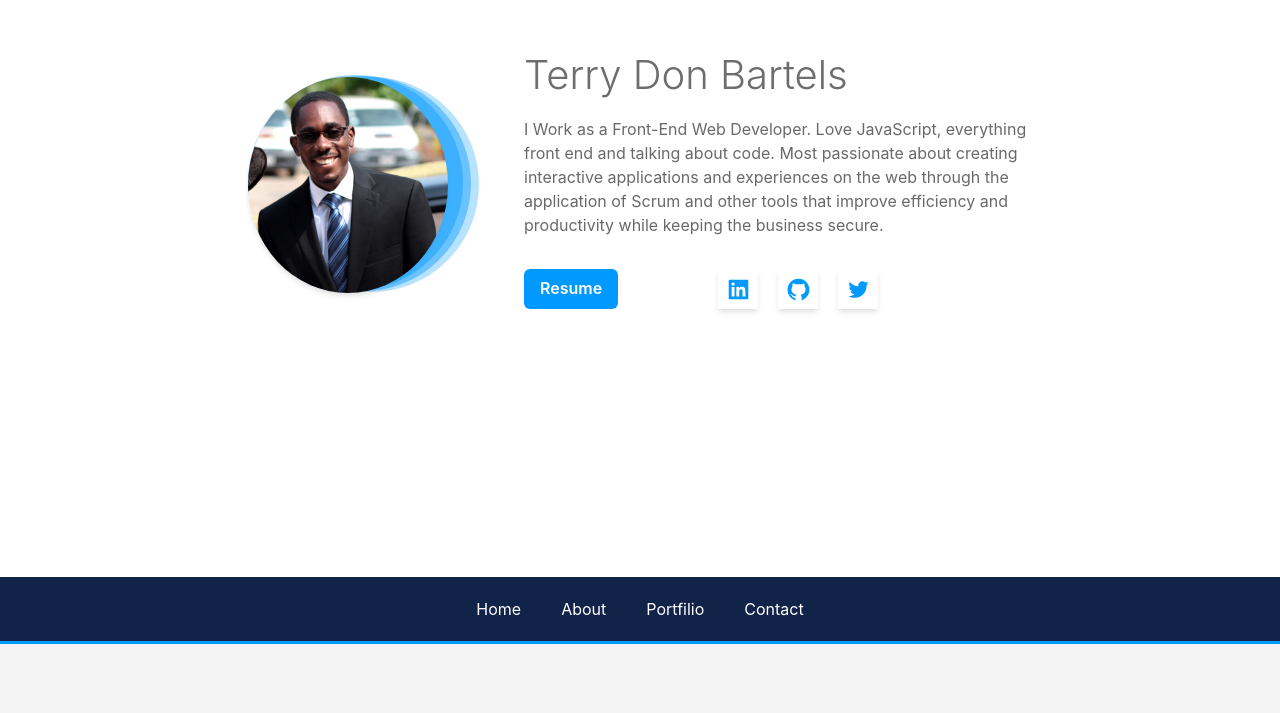
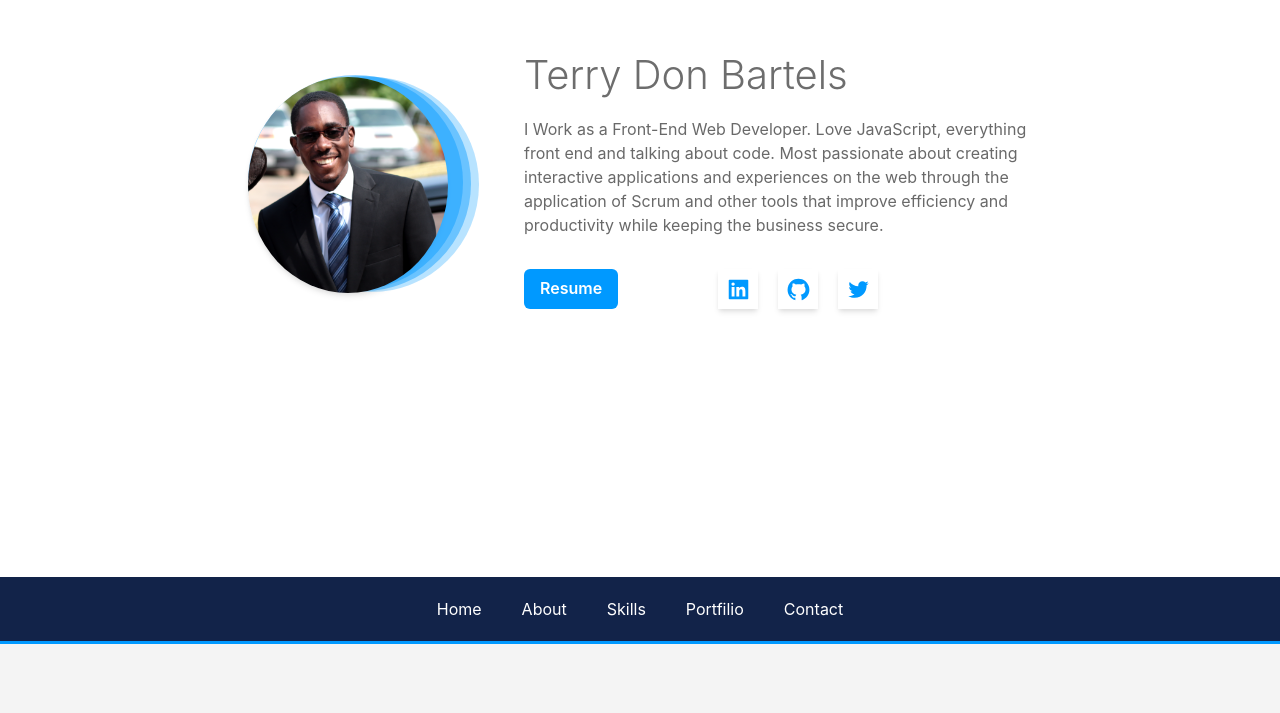
Before and after one commit to Rynkobes/portfolio, a React (Create React App) app: page / in a window 1280 px wide. Shown: the part 223-936 px from the top of the page. Built offline with nearby package versions, Linux system fonts and the light colour scheme.

Commit message:
Nav bar configured with react router

```diff
--- a/src/components/NavBar.tsx
+++ b/src/components/NavBar.tsx
@@ -9,11 +9,14 @@ const NavBar = () => {
     justify='center'
     bgColor='#122349'
     borderBottom='3px solid #0099ff'
+    top={0}
+    position='sticky'
     >
-      <NavItem link='Home' />
-      <NavItem link='About' />
-      <NavItem link='Portfilio' />
-      <NavItem link='Contact' />
+      <NavItem link='Home' linkSection='/'/>
+      <NavItem link='About' linkSection='#about'/>
+      <NavItem link='Skills' linkSection='#skills' />
+      <NavItem link='Portfilio' linkSection='#portfolio'/>
+      <NavItem link='Contact' linkSection='#contact'/>
     </Flex>
   )
 }
--- a/src/components/NavItem.tsx
+++ b/src/components/NavItem.tsx
@@ -1,16 +1,18 @@
 import React from 'react'
+import { Link as ReactLink} from 'react-router-dom'
 import {Link} from '@chakra-ui/react'
 
 interface NavProps {
   link: string
+  linkSection: string
 }
 
-const NavItem: React.FC<NavProps> = ({link}) => {
+const NavItem: React.FC<NavProps> = ({link, linkSection}) => {
 
   return (
-    <Link
+    <Link as={ReactLink}
     color='#fff'
-
+    to={linkSection}
     p={5}
     _hover={{
       borderBottom: '5px solid #0099ff',
```
